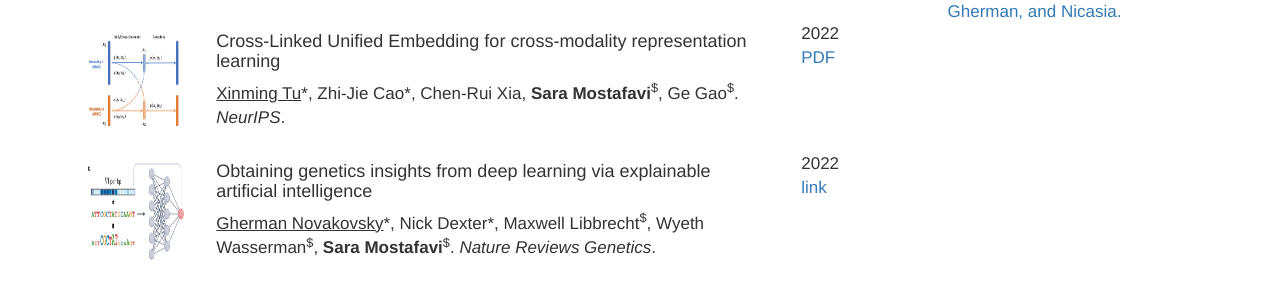
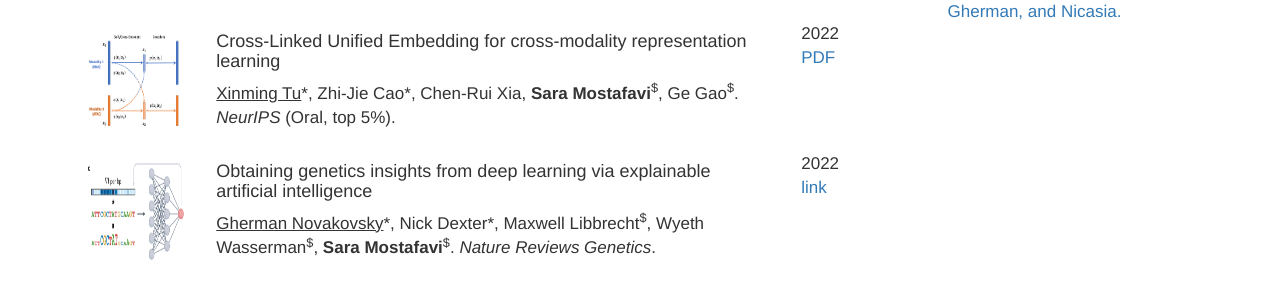
Before and after one commit to saramostafavi/saramostafavi.github.io, a Jekyll site: the page built from publications.html, in a window 1280 px wide and 900 px high, scrolled down 443 px. Shown: the part 152-437 px from the top of the window. Built offline with Jekyll 4.4.1, drawn with Linux system fonts in a browser that asks for light colours; nearby versions of some CDN libraries; a style sheet for code colours, icons or effects is not loaded.

Commit message:
Update publications.yml

```diff
--- a/_data/publications.yml
+++ b/_data/publications.yml
@@ -2,7 +2,7 @@
 - title: >
     Cross-Linked Unified Embedding for cross-modality representation learning
   author: >
-    <u>Xinming Tu</u>*, Zhi-Jie Cao*, Chen-Rui Xia, <b>Sara Mostafavi</b><sup>$</sup>, Ge Gao<sup>$</sup>. <I>NeurIPS</I>.
+    <u>Xinming Tu</u>*, Zhi-Jie Cao*, Chen-Rui Xia, <b>Sara Mostafavi</b><sup>$</sup>, Ge Gao<sup>$</sup>. <I>NeurIPS</I> (Oral, top 5%).
   image: ../images/CLUE2.png
   year: 2022
   repo:
```
